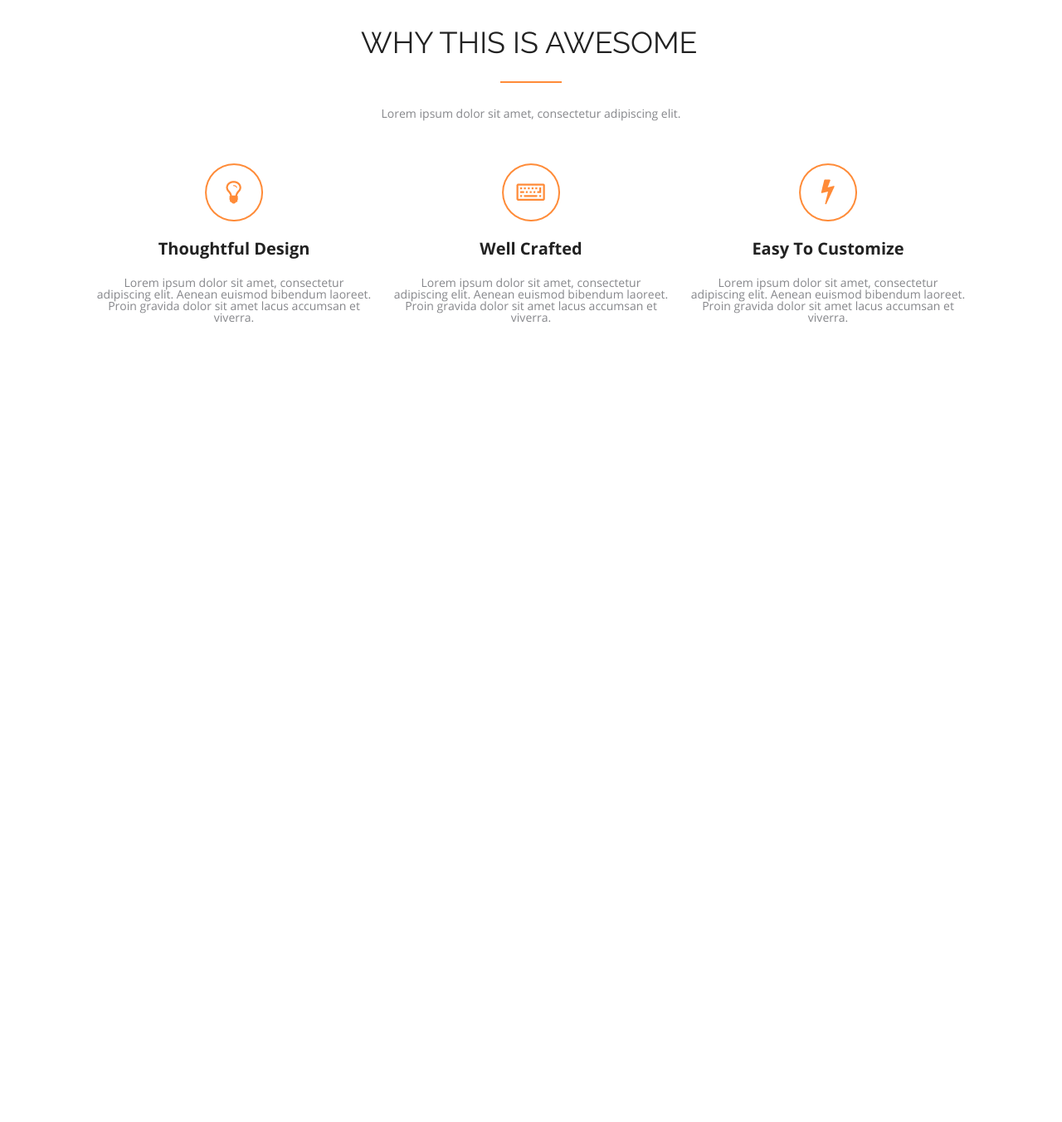
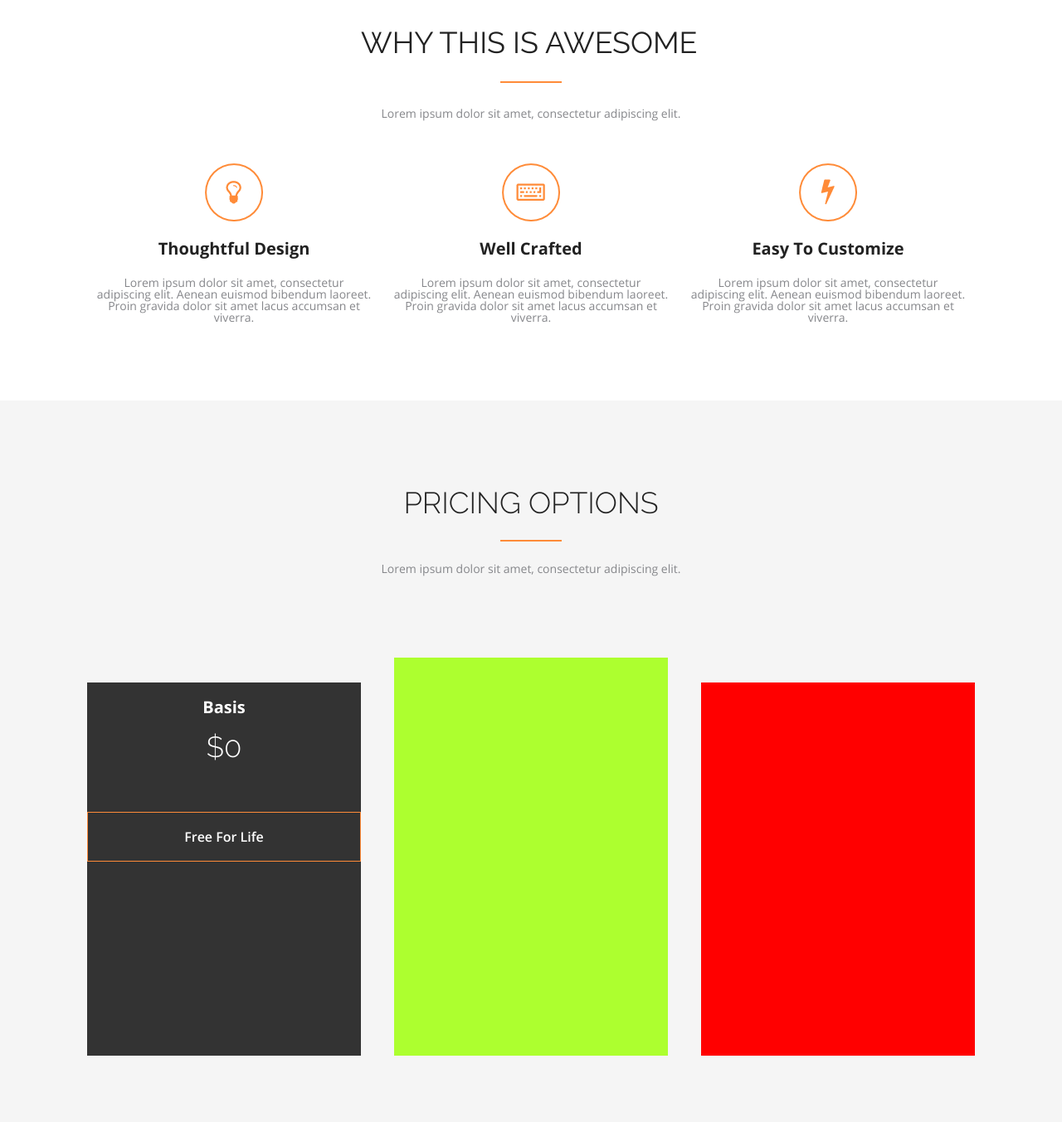
Before and after one commit to vicyarmots/axit, a plain HTML site: page index.html in a window 1280 px wide. Shown: the part 2587-3940 px from the top of the page at 83% size. Before the commit the page ends 3070 px from the top, so only its background shows below. Drawn offline with Linux system fonts and the light colour scheme.

Commit message:
add_pricing-options_page

```diff
--- a/css/main.css
+++ b/css/main.css
@@ -504,7 +504,130 @@
   color: rgba(134, 135, 139, 255);
 }
 
-@media screen and (max-width: 768px) {
+.pricing-options__header {
+  height: 210px;
+  width: auto;
+  display: flex;
+  align-items: flex-end;
+  justify-content: center;
+  background: #f5f5f5;
+}
+
+.pricing-options__title {
+  display: flex;
+  height: 105px;
+  width: 365px;
+
+  justify-content: space-between;
+  align-items: center;
+  flex-direction: column;
+}
+
+.pricing-options__title-info {
+  text-transform: uppercase;
+  font-family: "Raleway-Light";
+  font-size: 36px;
+}
+
+.pricing-options__divider {
+  width: 74px;
+  border-bottom: 2px solid #ff8b38;
+}
+
+.pricing-options__title-desc {
+  font-family: "OpenSans";
+  font-size: 14px;
+  color: rgba(134, 135, 139, 255);
+  text-align: center;
+}
+
+.pricing-options__page {
+  width: auto;
+  height: 660px;
+  display: flex;
+  background: #f5f5f5;
+  justify-content: center;
+  align-items: center;
+}
+
+.pricing-options__content {
+  display: flex;
+  height: 500px;
+  width: 1070px;
+  background: #f5f5f5;
+  justify-content: space-between;
+  align-items: flex-end;
+}
+
+.basic-price{
+  background: #333333;
+  width: 330px;
+  height: 450px;
+}
+
+.basic-price__heading{
+  display: flex;
+  align-items: center;
+  background: #333333;
+  width: auto;
+  height: 60px;
+  justify-content: center;
+
+}
+
+.basic-price__heading-name {
+  text-transform: capitalize;
+  font-family: "OpenSans-Bold";
+  font-size: 20px;
+  color: white;
+}
+
+.basic-price__info {
+  width: auto;
+  height: 156px;
+  background: #333333;
+  color: white;
+  display: flex;
+  justify-content: space-between;
+  align-items: center;
+  flex-direction: column;
+  position: relative;
+
+}
+
+.basic__price{
+  text-transform: uppercase;
+  font-family: "Raleway-Light";
+  font-size: 35px;
+}
+
+.basic-price__button {
+  text-transform: capitalize;
+  font-family: "OpenSans-SemiBold";
+  color: rgba(255, 255, 255, 255);
+  width: 330px;
+  height: 60px;
+  background: #333333;
+  border: 1px solid #ff8b38;
+
+
+}
+
+.professionsl-price {
+  width: 330px;
+  height: 480px;
+  background: greenyellow;
+}
+
+.enterprice-price{
+  background: red;
+  width: 330px;
+  height: 450px;
+}
+
+
+
+. @media screen and (max-width: 768px) {
 }
 
 @font-face {
--- a/index.html
+++ b/index.html
@@ -169,7 +169,6 @@
                   src="./images/thoughtful-design-img.png"
                   width="70px"
                   height="70px"
-                  alt=""
                 />
                 <h2 class="thoughtful-design__heading">thoughtful design</h2>
                 <span class="thoughtful-design__info"
@@ -183,7 +182,6 @@
                   src="./images/well-crafted-img.png"
                   width="70px"
                   height="70px"
-                  alt=""
                 />
                 <h2 class="well-crafted__heading">well crafted</h2>
                 <span class="well-crafted__info"
@@ -197,7 +195,6 @@
                   src="./images/easy-to-cotumize-img.png"
                   width="70px"
                   height="70px"
-                  alt=""
                 />
                 <h2 class="easy-to-customize__heading">easy to customize</h2>
                 <span class="easy-to-customize__info"
@@ -209,6 +206,32 @@
             </div>
           </div>
         </main>
+        <div class="pricing-options">
+          <div class="pricing-options__header">
+            <div class="pricing-options__title">
+              <div class="pricing-options__title-info">pricing options</div>
+              <div class="pricing-options__divider"></div>
+              <div class="pricing-options__title-desc">
+                Lorem ipsum dolor sit amet, consectetur adipiscing elit.
+              </div>
+            </div>
+          </div>
+          <div class="pricing-options__page">
+            <div class="pricing-options__content">
+              <div class="basic-price">
+                <div class="basic-price__heading">
+                  <h1 class="basic-price__heading-name">basis</h1>
+                </div>
+                <div class="basic-price__info">
+                  <p class="basic__price">$0</p>
+                  <button class="basic-price__button">free for life</button>
+                </div>
+              </div>
+              <div class="professionsl-price"></div>
+              <div class="enterprice-price"></div>
+            </div>
+          </div>
+        </div>
       </div>
     </div>
   </body>
```
Also changed, not shown: images/vk_com_oboihd_42929.jpg (added), images/xx5x84aRGjg.jpg (added).
